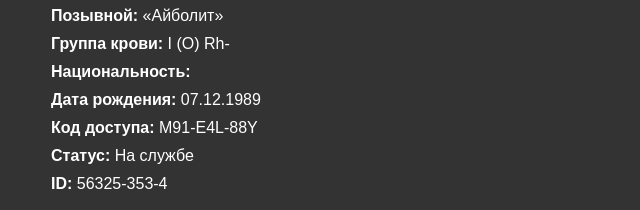
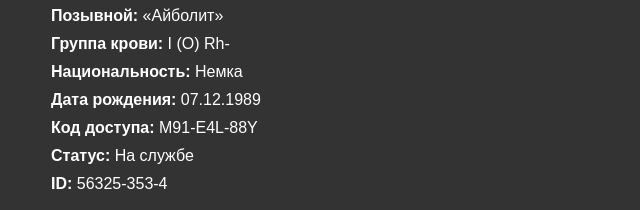
Before and after one commit to AshMarie0/horizonl, a plain HTML site: page ElizabethEllieMuller.html in a window 1280 px wide. Shown: the part 172-382 px from the top of the page, 0-640 px from the left. Drawn offline with Linux system fonts and the light colour scheme.

Commit message:
Update ElizabethEllieMuller.html

```diff
--- a/ElizabethEllieMuller.html
+++ b/ElizabethEllieMuller.html
@@ -26,7 +26,7 @@
                     <p><b>Специализация:</b> Элизабет Элли Мюллер</p>
                     <p><b>Позывной:</b> «Айболит»</p>
                     <p><b>Группа крови:</b> I (O) Rh-</p>
-                    <p><b>Национальность:</b> </p>
+                    <p><b>Национальность:</b> Немка</p>
                     <p><b>Дата рождения:</b> 07.12.1989</p>
                     <p><b>Код доступа:</b> M91-E4L-88Y</p>
                     <p><b>Статус:</b> На службе</p>
```
